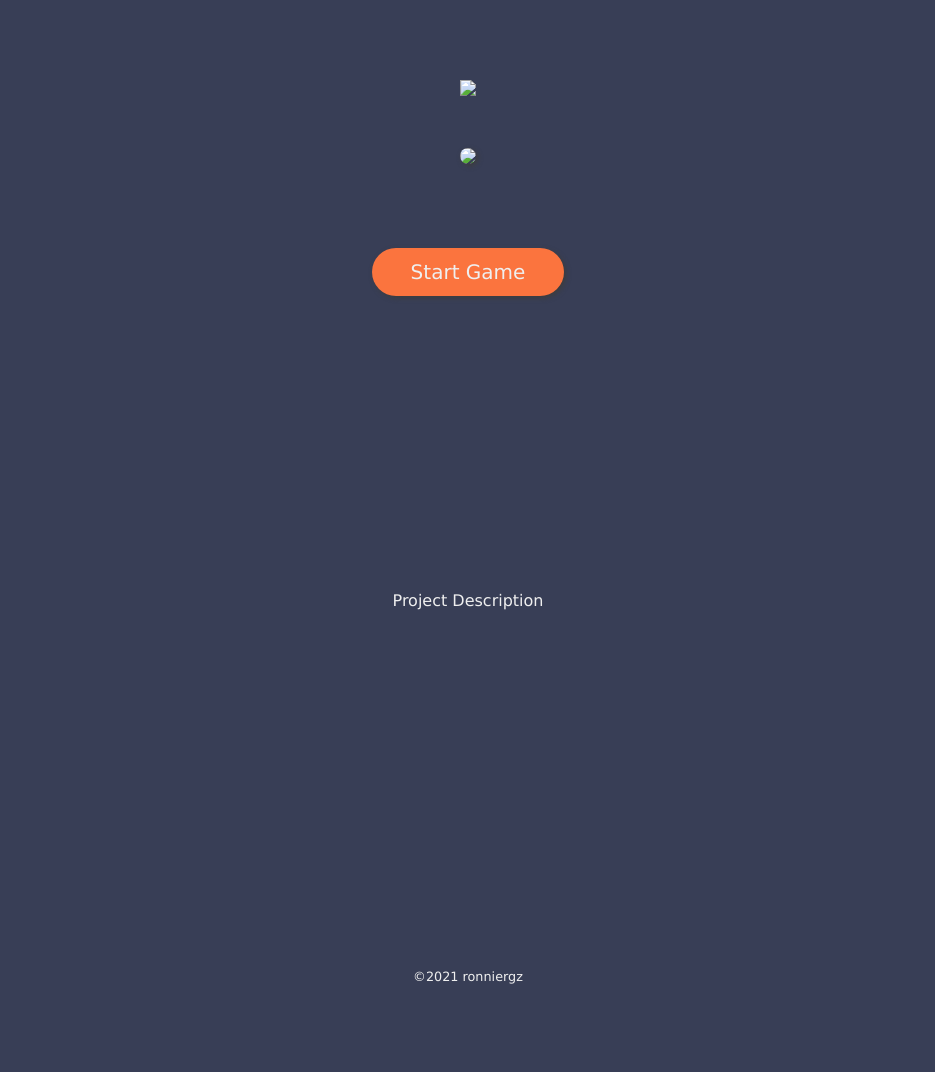
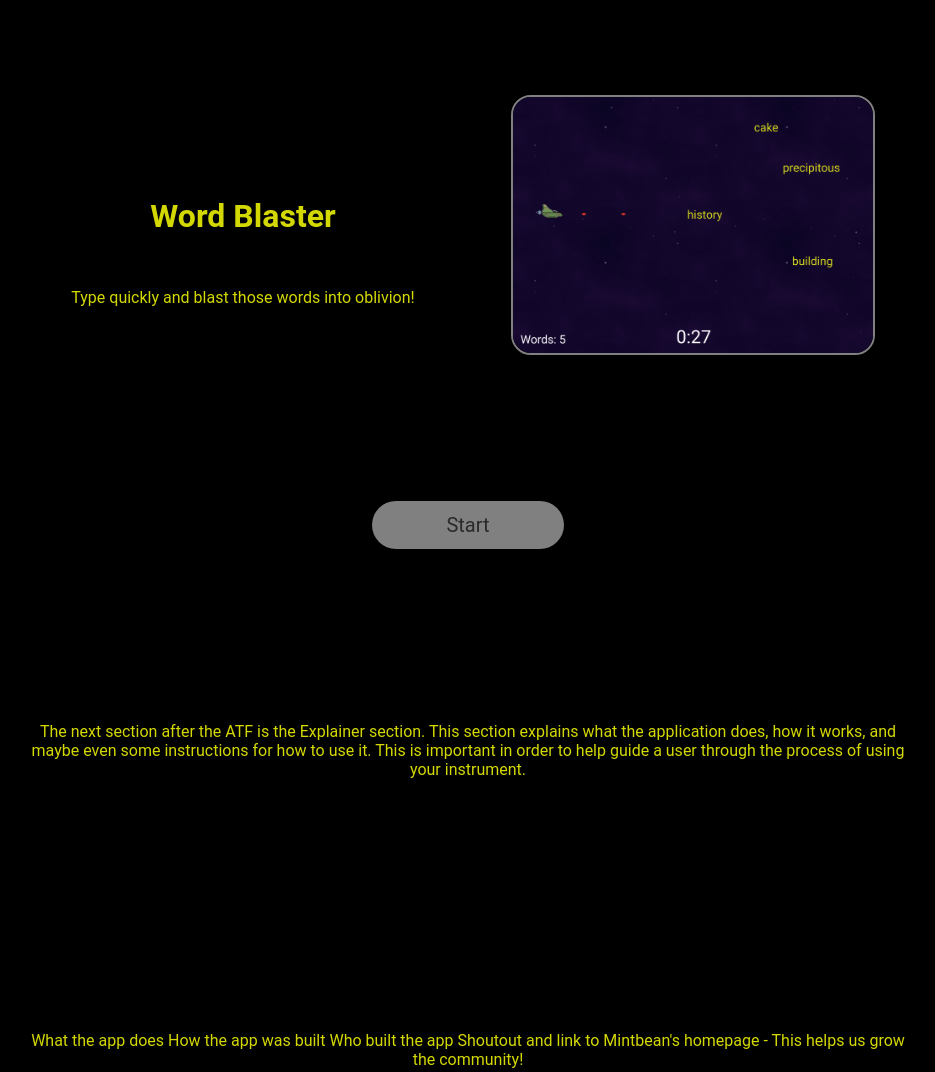
Before and after one commit to ronniergz/wordBlaster, a website: page public/index.html in a window 1280 px wide. Shown: the top 1072 px of the page, without its empty margins (172-1107 px from the left). Before the commit the page ends 1016 px from the top, so only its background shows below. Drawn offline with Linux system fonts and the light colour scheme.

Commit message:
landing page

```diff
--- a/public/index.html
+++ b/public/index.html
@@ -12,28 +12,40 @@
 
   <div class="container">
 
-    <div class='section' id="banner">
-      <div>
-        <img id='logo' src='/images/logo.svg' />
-      </div>
-      <div>
-        <img id="coverImg" src="/images/cover.jpg" />
+    <div id="banner-section">
+
+      <div class='column'>
+        <h1 id="title">Word Blaster</h1>
+        <p>Type quickly and blast those words into oblivion!</p>
       </div>
 
-      <div>
-        <a href='/app' id="startButton">
-          <span id="startButtonText">Start Game</span>
-        </a>
+      <div class='column'>
+        <img id="coverImg" src="assets/images/cover.png" />
       </div>
 
     </div>
 
-    <div class='section' id="description">
-      <p>Project Description</p>
+    <div class='section' id="button-section">
+      <a href='/app' class="button">
+        <span class="buttonText">Start</span>
+      </a>
+    </div>
+
+    <div class='section' class="description">
+      <p>The next section after the ATF is the Explainer section. This section explains what the application does, how
+        it works, and maybe even some instructions for how to use it. This is important in order to help guide a user
+        through the process of using your instrument.</p>
+    </div>
+
+    <div class='section' class="description">
+      <p>What the app does
+        How the app was built
+        Who built the app
+        Shoutout and link to Mintbean's homepage - This helps us grow the community!</p>
     </div>
 
 
-    <div class='section' id="footer">
+    <div class='section' id="footer-section">
       <div id="credit">
         <p>©2021 ronniergz</p>
       </div>
--- a/public/styles/index.css
+++ b/public/styles/index.css
@@ -1,16 +1,14 @@
 :root {
   /* Theme Config */
-  --primary: #383e56;
+  --primary: #000000;
   --secondary: #9fb8ad;
   --light: #c5d7bd;
   --trim: #fb743e;
   --textDark: hsla(0, 0%, 16%, 1);
+  --textMain: #D3D800;
   --textLight: #efefef;
-  --fontPrimary: Verdana, Geneva, Tahoma, sans-serif;
-  --shadow: 2px 2px 5px rgb(61, 61, 61);
-  /* Uniform Zoom Effect */
-  --zoomTransform: scale(1.025);
-  --zoomTransition: 0.2s ease;
+  --fontPrimary: Roboto, Geneva, Tahoma, sans-serif;
+
 }
 
 body,
@@ -21,118 +19,79 @@ p {
 body {
   font-family: var(--fontPrimary);
   background-color: var(--primary);
-  color: var(--textLight);
+  color: var(--textMain);
 }
 
 .container {
-  padding: 0 3rem;
-  max-width: 800px;
+  max-width: 900px;
   margin: 0 auto;
+  padding: 0 1.5rem;
 }
 
 .section {
   width: 100%;
   text-align: center;
+  display: flex;
+  align-items: center;
+  height: 300px;
+}
+
+#banner-section {
+  width: 100%;
+  text-align: center;
+  display: flex;
+  flex-direction: column;
+  height: 650px
+}
+
+.column {
+  display: flex;
+  flex-direction: column;
+  align-items: center;
+  justify-content: center;
+  height: 50%
+}
+
+#title {
   padding: 2rem 0;
 }
 
-#logo {
-  height: 25vw;
-  max-height: 150px;
-  margin: 3rem;
+#coverImg {
+  border: 2px solid gray;
+  border-radius: 1.25rem;
+  width: 80%;
+  max-width: 400px;
+
 }
 
-#coverImg {
-  border-radius: 50%;
-  width: 60vw;
-  max-width: 350px;
-  box-shadow: var(--shadow);
-  transition: var(--zoomTransition);
+#button-section {
+  height: 150px;
 }
-
-#coverImg:hover,
-#ctrlBackground:hover {
-  transform: var(--zoomTransform);
-  transition: var(--zoomTransition);
-}
-
 /* ------------------  Start Button ------------------*/
-#startButton {
+.button {
   text-decoration: none;
-  background-color: var(--trim);
-  border-radius: 4rem;
+  background-color: gray;
+  border-radius: 1.5rem;
   display: block;
   width: 12rem;
   height: 3rem;
   margin: 5rem auto;
-  color: var(--lightText);
-  transition: var(--zoomTransition);
-  box-shadow: var(--shadow);
+  color: var(--textDark);
 }
 
-#startButton:hover {
+.button:hover {
   text-decoration: none;
   cursor: pointer;
-  transform: var(--zoomTransform);
-  transition: var(--zoomTransition);
 }
 
-#startButtonText {
+.buttonText {
   line-height: 3rem;
   font-size: 1.25rem;
 }
 /* --------------------------------------------------*/
 
-#description {
-  height: 20rem;
-  display: flex;
-  flex-direction: column;
-  justify-content: space-evenly;
-}
-
-#controls {
-  height: 35rem;
-  color: var(--textDark);
-  text-align: center;
-}
-
-#ctrlBackground {
-  display: flex;
-  flex-direction: column;
-  width: 85%;
-  height: 100%;
-  margin: 0 auto;
-  background-color: var(--textLight);
-  border-radius: 1rem;
-  transition: var(--zoomTransition);
-  box-shadow: var(--shadow);
-}
-
-.ctrlSection {
-  display: flex;
-  flex-direction: row;
-  align-items: center;
-  justify-content: space-evenly;
-  flex-wrap: wrap;
-  flex-grow: 1;
-}
-
-.ctrlType {
-  margin-bottom: 0;
-}
-
-.control {
-  padding: 1.15rem;
-}
-
-.keys {
-  height: 4rem;
-}
-
-#footer {
-  display: flex;
+#footer-section {
   justify-content: center;
-  align-items: flex-end;
   height: 10rem;
 }
 
@@ -140,12 +99,16 @@ body {
   font-size: 0.8rem;
 }
 
-@media (min-width: 600px) {
-  #coverImg {
-    width: 340px;
+@media (min-width: 900px) {
+
+  #banner-section {
+    flex-direction: row;
+    height: 450px
   }
 
-  #controls {
-    height: 30rem;
+  .column {
+    width: 50%;
+    height: 100%;
   }
+
 }
```
Also changed, not shown: public/assets/images/cover.png (added).
